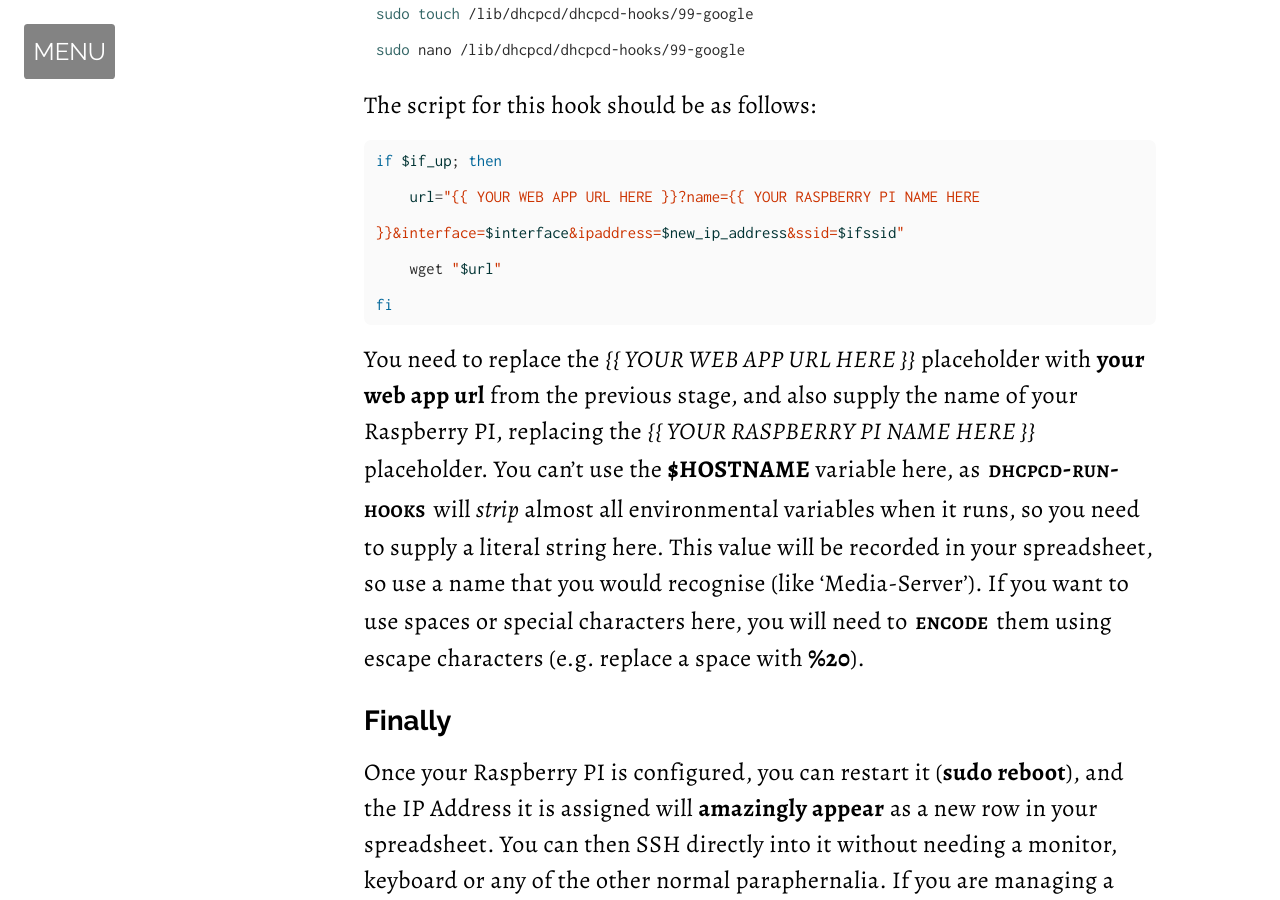
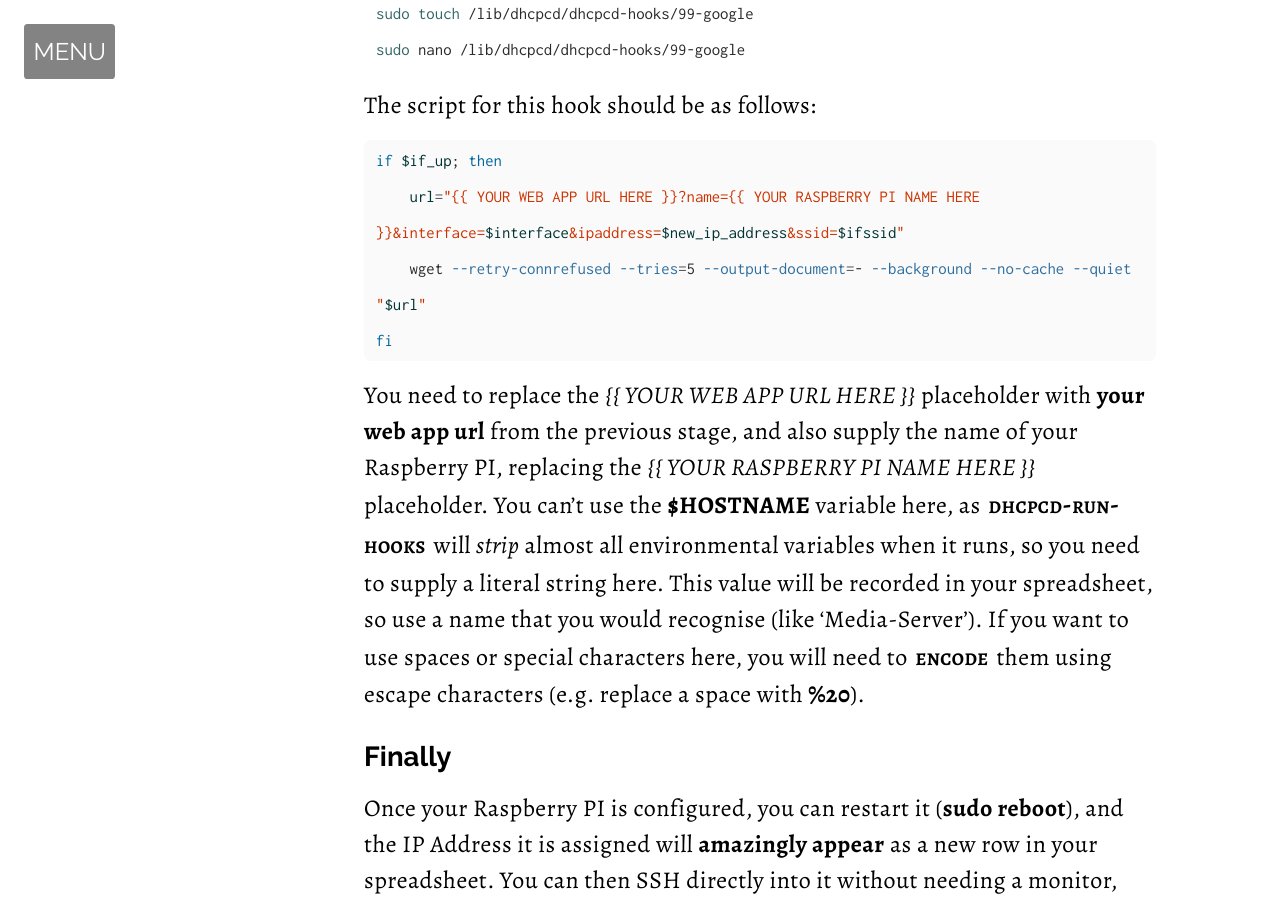
Before and after one commit to LifeStack-IO/lifestack-io.github.io, a Jekyll site: the page built from _posts/2018-01-16-Raspberry-PI-Address-Logging.md, in a window 1280 px wide and 900 px high, scrolled down 8461 px. Built offline with Jekyll 4.4.1, drawn with Linux system fonts in a browser that asks for light colours; some web fonts are replaced.

```diff
--- a/_posts/2018-01-16-Raspberry-PI-Address-Logging.md
+++ b/_posts/2018-01-16-Raspberry-PI-Address-Logging.md
@@ -199,7 +199,7 @@ The script for this hook should be as follows:
 {% highlight bash %}
 if $if_up; then
     url="{% raw %}{{ YOUR WEB APP URL HERE }}{% endraw %}?name={% raw %}{{ YOUR RASPBERRY PI NAME HERE }}{% endraw %}&interface=$interface&ipaddress=$new_ip_address&ssid=$ifssid"
-    wget "$url"
+    wget --retry-connrefused --tries=5 --output-document=- --background --no-cache --quiet "$url"
 fi
 {% endhighlight %}{:class="code"}
 
```
